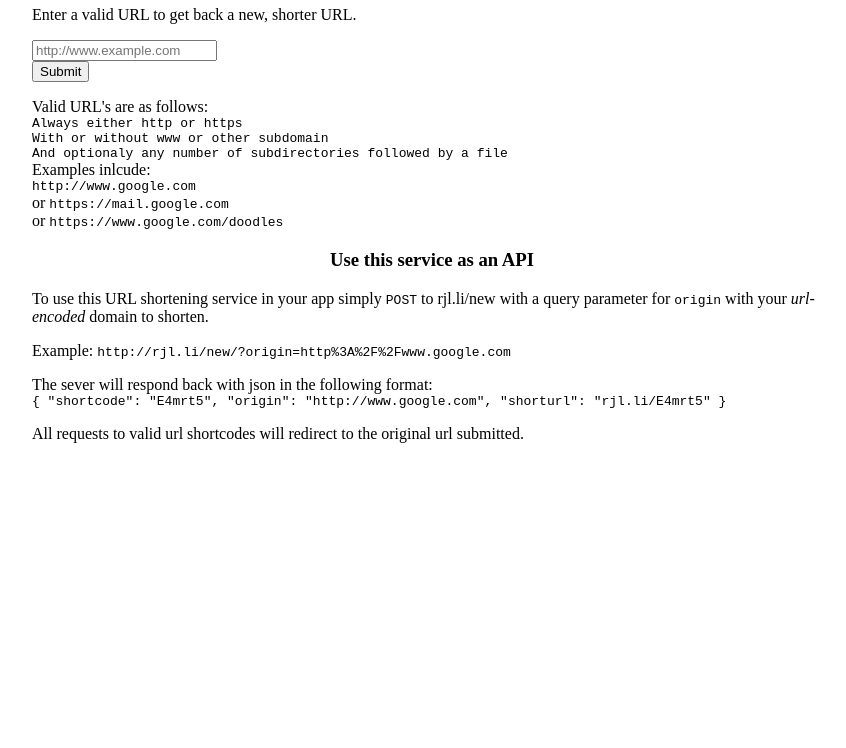
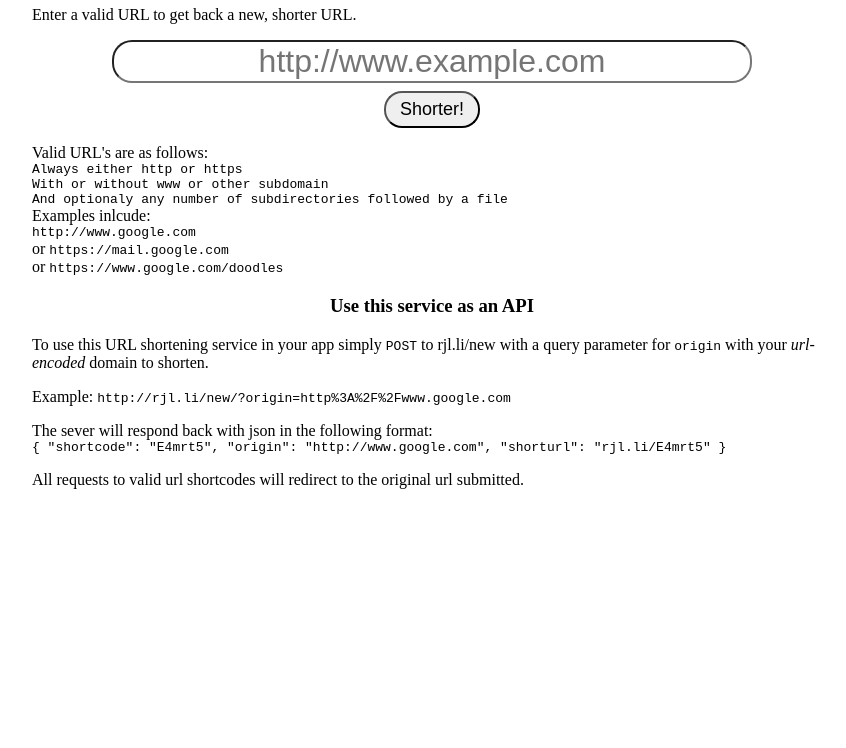
Before and after one commit to robjloranger/fcc_shorter, a website: page public/index.html in a window 1280 px wide. Shown: the part 52-800 px from the top of the page, without its empty margins (208-1054 px from the left). Drawn offline with Linux system fonts and the light colour scheme.

Commit message:
prettied up the web form, added visual feedback on url validity

```diff
--- a/public/client.js
+++ b/public/client.js
@@ -32,8 +32,8 @@ function clientDrawResults(request){
 }
 
 // function to alert user to invalid url submission
-function clientDrawInvalidUrl(origin){
-  // TODO all this here :)
+function clientOriginHighlight(state){
+  document.getElementsByName('origin')[0].style.boxShadow = "0 0 14px " + state;
 }
 
 // function to validate url before submission
@@ -64,12 +64,20 @@ function clientSubmitForm(origin){
 
 // event listener for form submission
 document.getElementsByTagName('form')[0]
-.addEventListener('submit', function clientJSEventListener(event){
+.addEventListener('submit', function clientJSEventListenerSubmit(event){
   event.preventDefault();
   let origin = document.getElementsByName('origin')[0].value;
   if(urlIsValid(origin)){
     clientSubmitForm(origin);
-  }else{
-    clientDrawInvalidUrl(origin);
   }
 });
+// event listener for keyup to check url in real time
+document.getElementsByName('origin')[0]
+.addEventListener('keyup', function clientJSEventListenerKeyUp(event){
+  let origin = document.getElementsByName('origin')[0].value;
+  if(urlIsValid(origin)){
+    clientOriginHighlight('green');
+  }else{
+    clientOriginHighlight('red');
+  }
+});
--- a/public/index.html
+++ b/public/index.html
@@ -10,14 +10,33 @@
   h1,h2,h3 {
     text-align: center;
   }
+  form{
+    width: 100%;
+    text-align: center;
+  }
+  input[name=origin]{
+    width: 80%;
+    border-radius: 20px;
+    font-size: 32px;
+    text-align: center;
+    min-width: 10em;
+    outline: none;
+    transition: all 0.3s;
+  }
+  input[type=submit]{
+    margin-top: 8px;
+    font-size: 18px;
+    padding: 6px 14px;
+    border-radius: 18px;
+  }
 </style>
   </head>
   <body>
-    <h1>Shorter!</h1>
+    <h1>rjl.li</h1>
     <p>Enter a valid URL to get back a new, shorter URL.</p>
     <form>
       <input name="origin" placeholder="http://www.example.com"><br/>
-      <input type='submit'>
+      <input type='submit' value="Shorter!">
     </form>
     <div class='shortUrlResults'></div>
     <p>Valid URL's are as follows:<br/>
```
